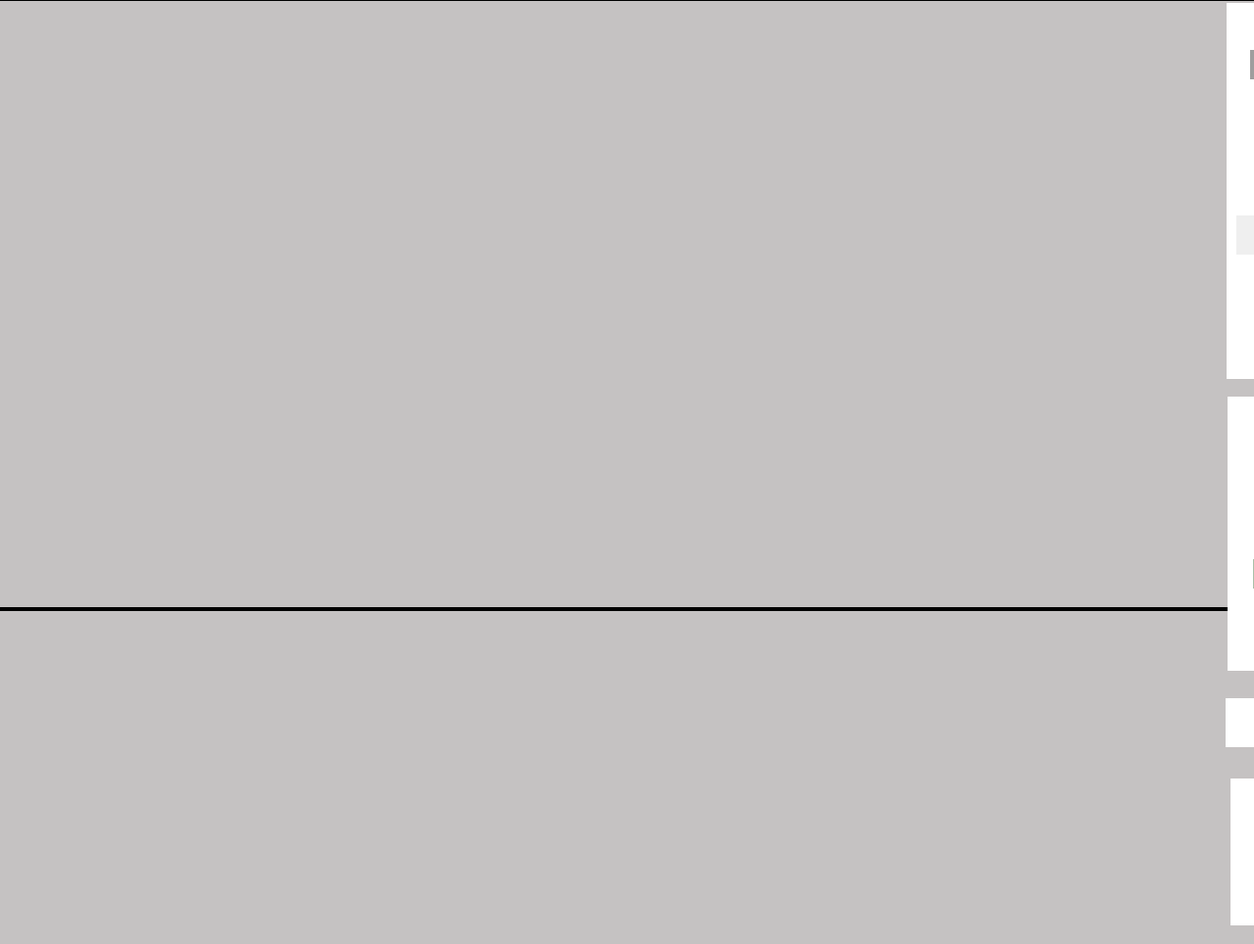
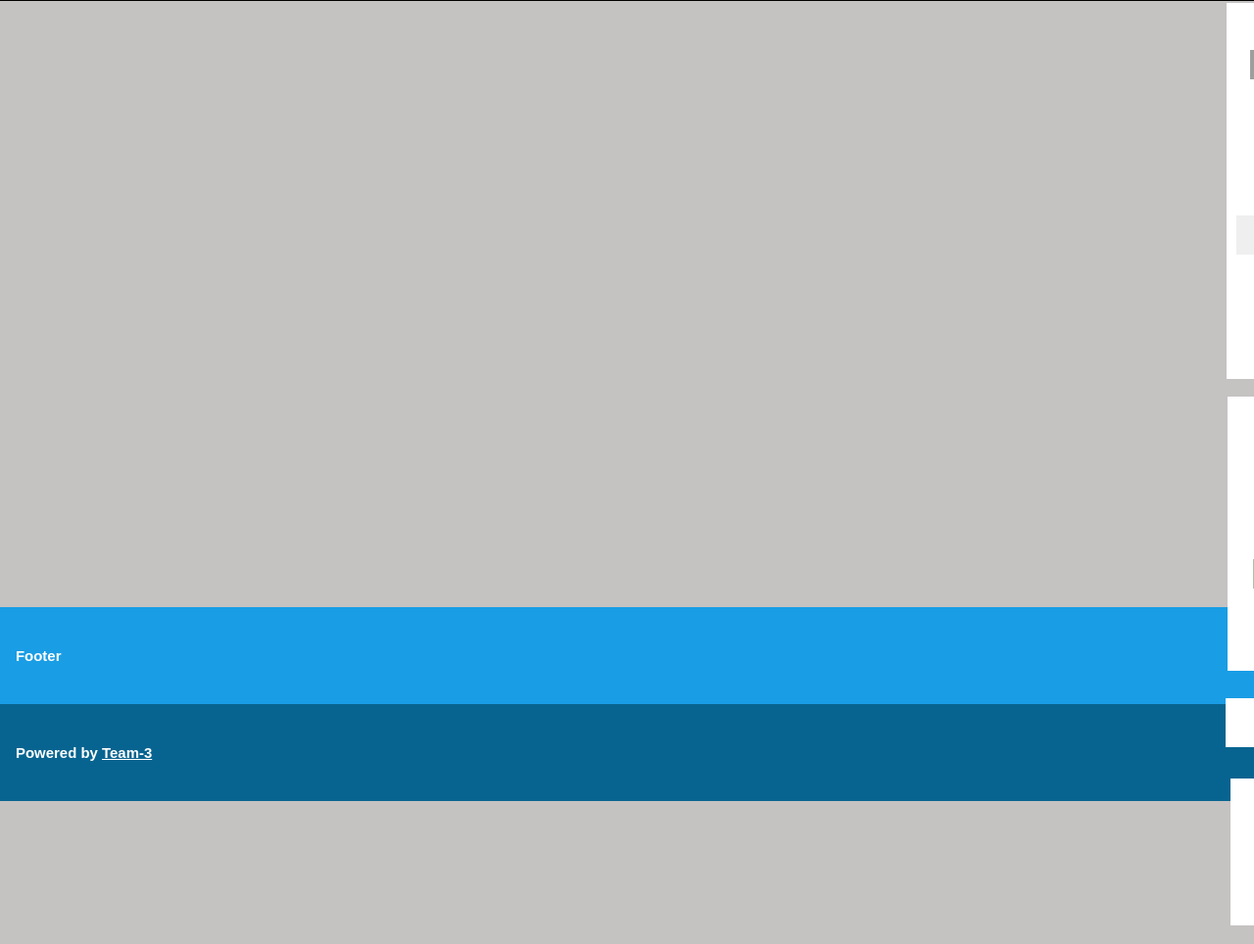
Before and after one commit to ezhusupova/team_3_project_1, a plain HTML site: page index.html in a window 1280 px wide. Shown: the part 745-1709 px from the top of the page at 98% size. Drawn offline with Linux system fonts and the light colour scheme; grey boxes are pictures that could not be loaded.

Commit message:
added footer

```diff
--- a/index.html
+++ b/index.html
@@ -105,7 +105,12 @@
             <div class="bug">
                 <i class="fa-solid fa-bug fa-2x" id="bug"style: width:100px;> </i>
             </div>
-            <footer class="first footer"></footer>
-        <footer class="second footer"></footer>
+            <div class="first-footer">
+                <h5>Footer</h5>
+            </div>
+
+        <div class="second-footer">
+            <h5>Powered by <span style="text-decoration: underline">Team-3</h5>
+        </div>
 </body>
 </html>
--- a/style.css
+++ b/style.css
@@ -321,3 +321,22 @@ img{
     .info:hover{
         background-color: grey;
     }
+
+    .first-footer{
+        background-color:#199de5;
+        color: white;
+        font-weight: 400;
+        font-size: 18px;
+        padding: 16px;
+        font-family: 'Open-Sans', sans-serif;
+        margin: 0;
+        }
+        .second-footer{
+        background-color:#076490;
+        color: white;
+        font-weight: 400;
+        font-size: 18px;
+        padding: 16px;
+        font-family: 'Open-Sans', sans-serif;
+        margin: 0;
+        }
```
